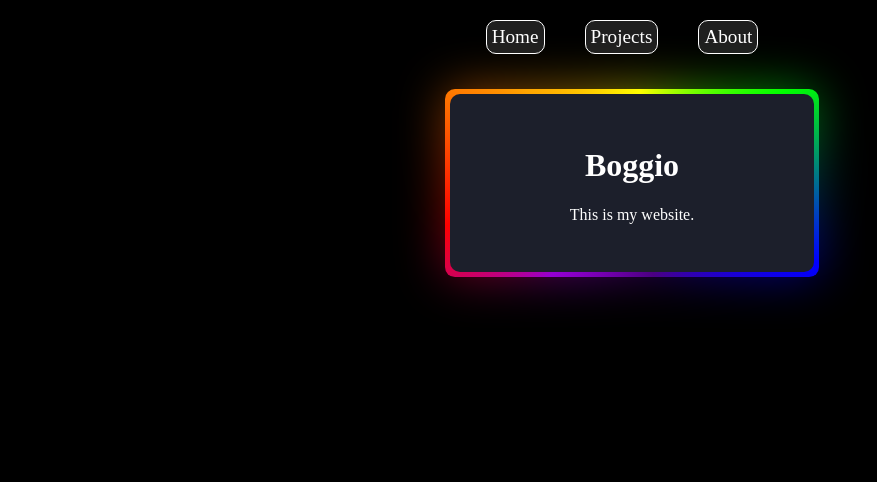
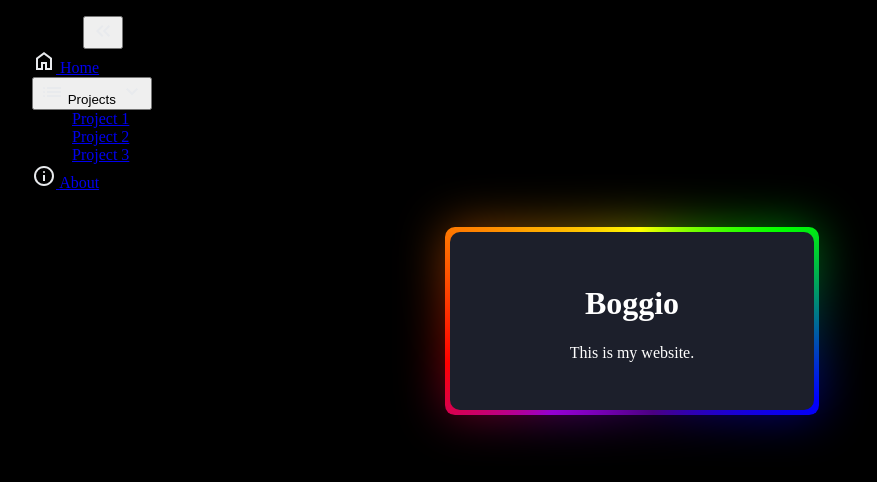
Before and after one commit to Boggio77/Portfolio, a plain HTML site: page index.html in a window 1280 px wide. Shown: the whole page, without its empty margins (8-885 px from the left). Drawn offline with Linux system fonts and the light colour scheme.

Commit message:
starting working on sidebar

```diff
--- a/index.html
+++ b/index.html
@@ -7,16 +7,53 @@
     <title>Boggio M</title>
 </head>
 <body>
-    <div class="nav">
-        <a href="index.html" class="nav-btn">Home</a>
-        <a href="Projects.html" class="nav-btn">Projects</a>
-        <a href="about.html" class="nav-btn">About</a>
-    </div>
-    <div class="card-wrapper">
-        <div class="card">
-            <h1>Boggio</h1>
-            <p>This is my website.</p>
+    <nav id="sidebar">
+        <ul>
+            <li>
+                <span class="logo">Boggio</span>
+                <button id="toggle-btn">
+                    <svg xmlns="http://www.w3.org/2000/svg" height="24px" viewBox="0 -960 960 960" width="24px" fill="#e8eaed"><path d="M440-240 200-480l240-240 56 56-183 184 183 184-56 56Zm264 0L464-480l240-240 56 56-183 184 183 184-56 56Z"/></svg>
+                </button>
+            </li>
+            <li class="active">
+                <a href="index.html">
+                    <svg xmlns="http://www.w3.org/2000/svg" height="24px" viewBox="0 -960 960 960" width="24px" fill="#e8eaed"><path d="M240-200h120v-240h240v240h120v-360L480-740 240-560v360Zm-80 80v-480l320-240 320 240v480H520v-240h-80v240H160Zm320-350Z"/></svg>
+                    <span>Home</span>
+                </a>
+            </li>
+            <li>
+                <button class="dropdown-btn">
+                    <svg xmlns="http://www.w3.org/2000/svg" height="24px" viewBox="0 -960 960 960" width="24px" fill="#e8eaed"><path d="M280-600v-80h560v80H280Zm0 160v-80h560v80H280Zm0 160v-80h560v80H280ZM160-600q-17 0-28.5-11.5T120-640q0-17 11.5-28.5T160-680q17 0 28.5 11.5T200-640q0 17-11.5 28.5T160-600Zm0 160q-17 0-28.5-11.5T120-480q0-17 11.5-28.5T160-520q17 0 28.5 11.5T200-480q0 17-11.5 28.5T160-440Zm0 160q-17 0-28.5-11.5T120-320q0-17 11.5-28.5T160-360q17 0 28.5 11.5T200-320q0 17-11.5 28.5T160-280Z"/></svg>
+                    <span>Projects</span>
+                    <svg xmlns="http://www.w3.org/2000/svg" height="24px" viewBox="0 -960 960 960" width="24px" fill="#e8eaed"><path d="M480-344 240-584l56-56 184 184 184-184 56 56-240 240Z"/></svg>
+                </button>
+                <ul class="sub-menu">
+                    <li>
+                        <a href="#">Project 1</a>
+                    </li>
+                    <li>
+                        <a href="#">Project 2</a>
+                    </li>
+                    <li>
+                        <a href="#">Project 3</a>
+                    </li>
+                </ul>
+            </li>
+            <li>
+                <a href="about.html">
+                    <svg xmlns="http://www.w3.org/2000/svg" height="24px" viewBox="0 -960 960 960" width="24px" fill="#e8eaed"><path d="M440-280h80v-240h-80v240Zm40-320q17 0 28.5-11.5T520-640q0-17-11.5-28.5T480-680q-17 0-28.5 11.5T440-640q0 17 11.5 28.5T480-600Zm0 520q-83 0-156-31.5T197-197q-54-54-85.5-127T80-480q0-83 31.5-156T197-763q54-54 127-85.5T480-880q83 0 156 31.5T763-763q54 54 85.5 127T880-480q0 83-31.5 156T763-197q-54 54-127 85.5T480-80Zm0-80q134 0 227-93t93-227q0-134-93-227t-227-93q-134 0-227 93t-93 227q0 134 93 227t227 93Zm0-320Z"/></svg>
+                    <span>About</span>
+                </a>
+            </li>
+        </ul>
+    </nav>
+    <main>
+        <div class="card-wrapper">
+            <div class="card">
+                <h1>Boggio</h1>
+                <p>This is my website.</p>
+            </div>
         </div>
-    </div>
+    </main>
 </body>
 </html>
```
